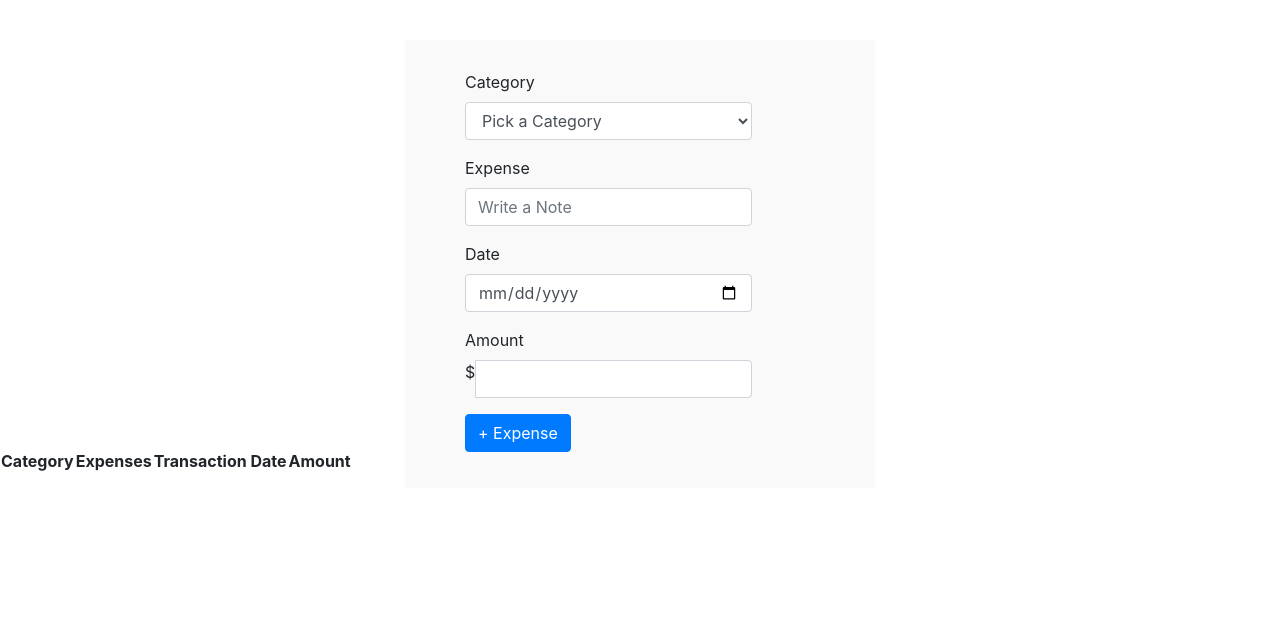
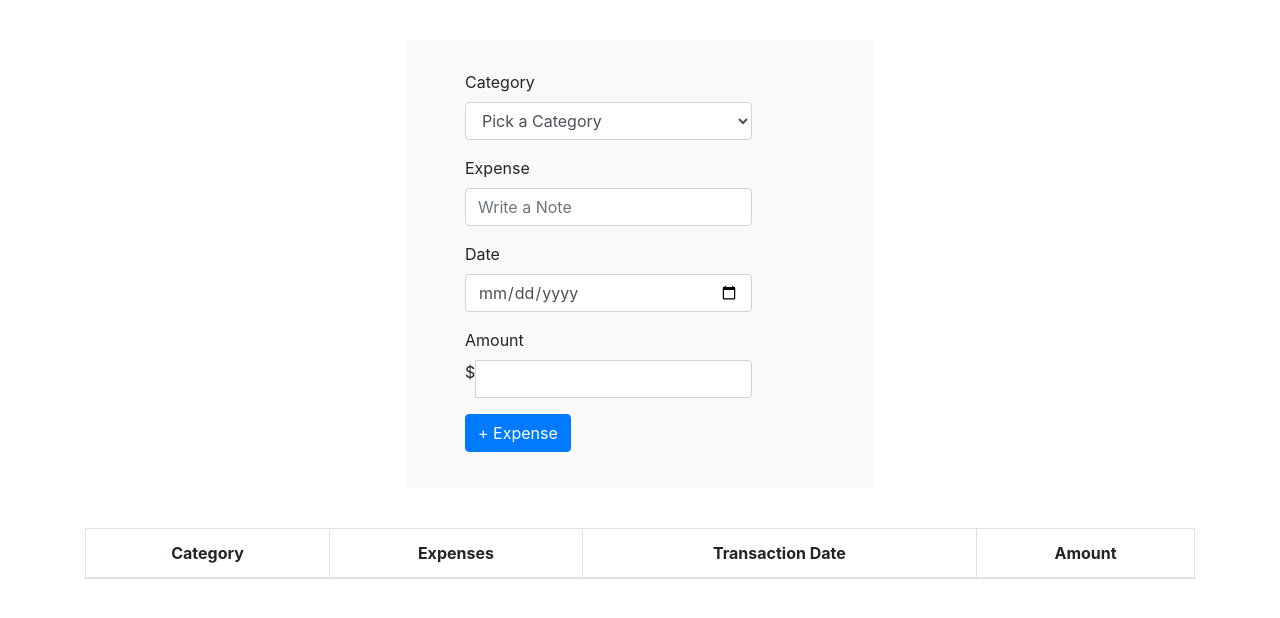
Before and after one commit to xmichelle/expense-tracker, a website: page public/index.html in a window 1280 px wide. Drawn offline with nearby package versions, Linux system fonts and the light colour scheme; no server answers.

Commit message:
Adjusted styling of the expense table. #2

```diff
--- a/public/index.html
+++ b/public/index.html
@@ -55,8 +55,9 @@
       </div>
     </form>
   </div>
-  <table class="expense-table">
-    <thead class="expense-head">
+  <div class="container">
+    <table class="table table-bordered table-striped table-hover" id="expense-table">
+      <thead id="expense-head">
         <tr>
           <th scope="col">Category</th>
           <th scope="col">Expenses</th>
@@ -67,6 +68,7 @@
       <tbody class="expense-body">
       </tbody>
     </table>
+  </div>
   <script src="https://ajax.googleapis.com/ajax/libs/jquery/1.12.4/jquery.min.js"></script>
   <script src="https://maxcdn.bootstrapcdn.com/bootstrap/3.3.7/js/bootstrap.min.js" integrity="sha384-Tc5IQib027qvyjSMfHjOMaLkfuWVxZxUPnCJA7l2mCWNIpG9mGCD8wGNIcPD7Txa" crossorigin="anonymous"></script>
   <script src="main.js"></script>
--- a/public/main.js
+++ b/public/main.js
@@ -13,7 +13,7 @@ function convertDate(date) {
   return convertedDate
 }
 
-const $expenseTable = document.querySelector('.expense-table')
+const $expenseTable = document.querySelector('#expense-table')
 const $expenseBody = document.querySelector('.expense-body')
 
 
@@ -43,7 +43,6 @@ window.addEventListener('DOMContentLoaded', function (event) {
   fetch('/expenditures')
     .then(res => res.json())
     .then(jsonData => {
-      console.log(jsonData)
       jsonData
         .map(renderExpenseData)
         .forEach(data => {
--- a/public/styles.css
+++ b/public/styles.css
@@ -8,3 +8,12 @@
   box-sizing: border-box;
   background: rgba(211, 211, 211, 0.15);
 }
+
+th,
+td {
+  text-align: center;
+}
+
+#expense-table {
+  margin-top: 80px;
+}
```
Lines whose indentation alone changed are shown as unchanged.
